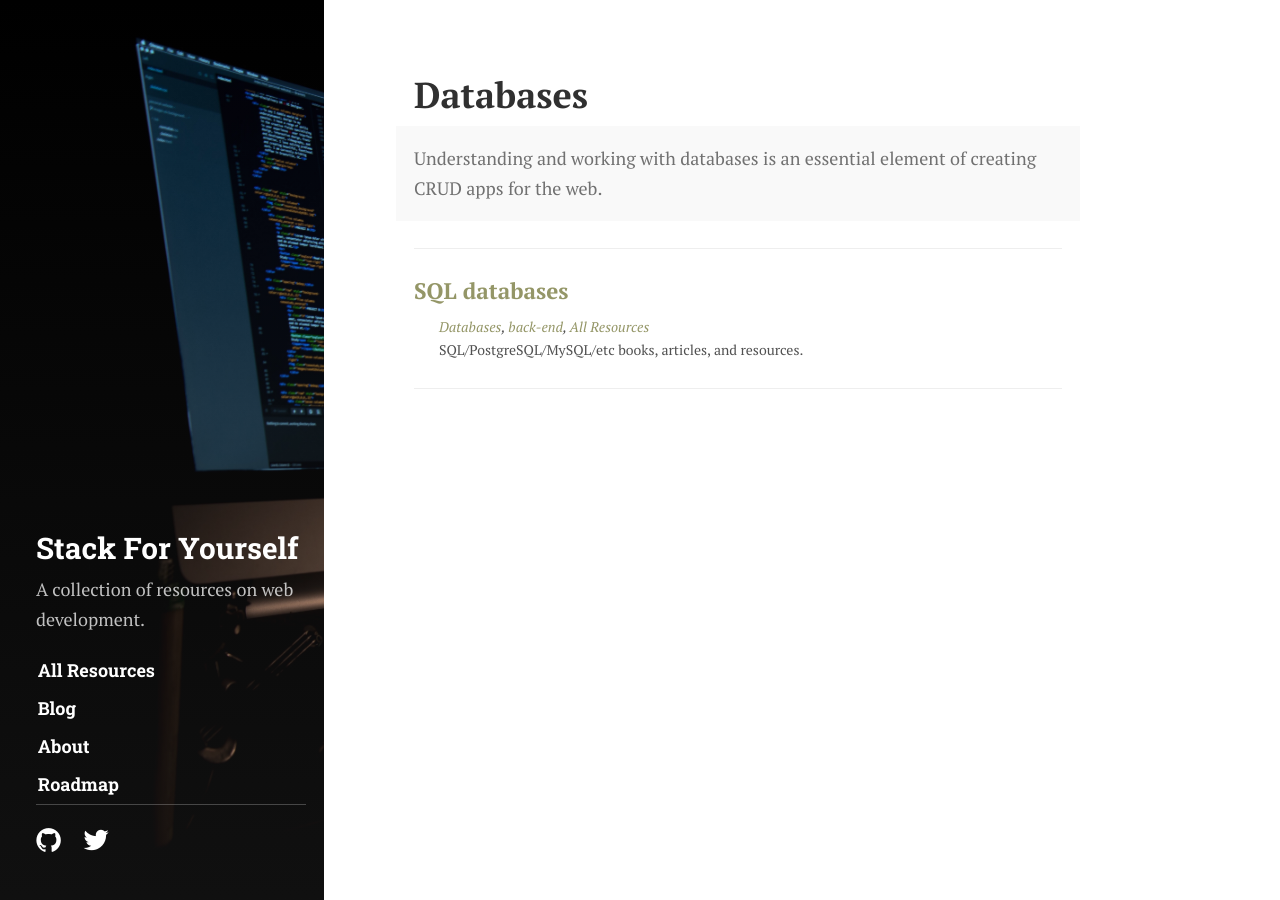
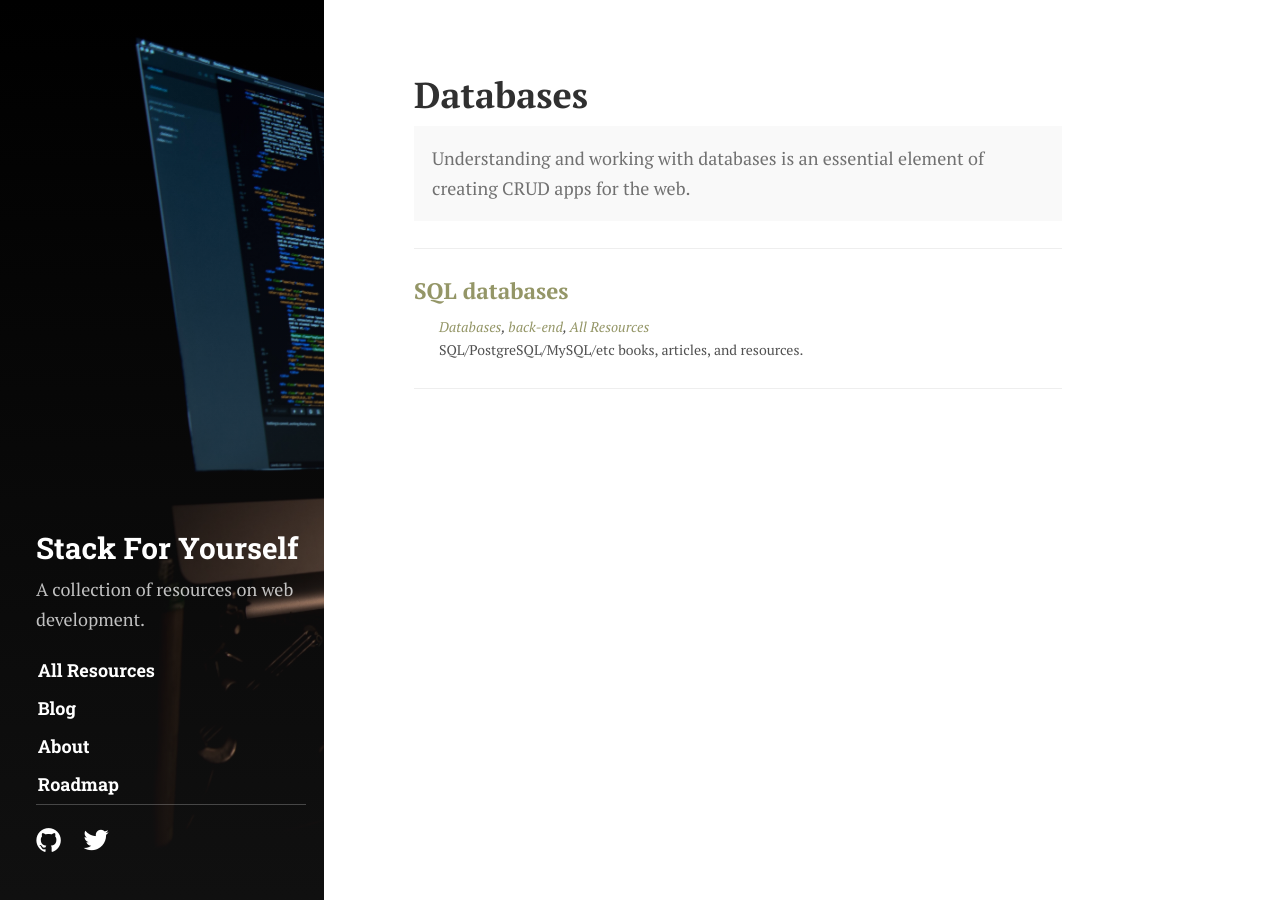
Before and after one commit to mindplace/stack-for-yourself, a Jekyll site: the page built from tag/databases.md, in a window 1280 px wide. Built offline with Jekyll 4.4.1, drawn with Linux system fonts in a browser that asks for light colours; some web fonts are replaced.

Commit message:
remove overflowing css on code samples

```diff
--- a/public/css/poole.css
+++ b/public/css/poole.css
@@ -168,8 +168,8 @@ pre {
   background-color: #f9f9f9;
 
   /* Make code same width as regular text, and scroll the full page width on mobile */
-  margin-left: -1rem;
-  margin-right: -1rem;
+  /*margin-left: -1rem;
+  margin-right: -1rem;*/
 }
 pre code {
   padding: 0;
@@ -255,8 +255,8 @@ tbody tr:nth-child(odd) th {
   padding: 1rem;
   color: #717171;
   background-color: #f9f9f9;
-  margin-left: -1rem;
-  margin-right: -1rem;
+  /*margin-left: -1rem;
+  margin-right: -1rem;*/
 }
 
 
```
